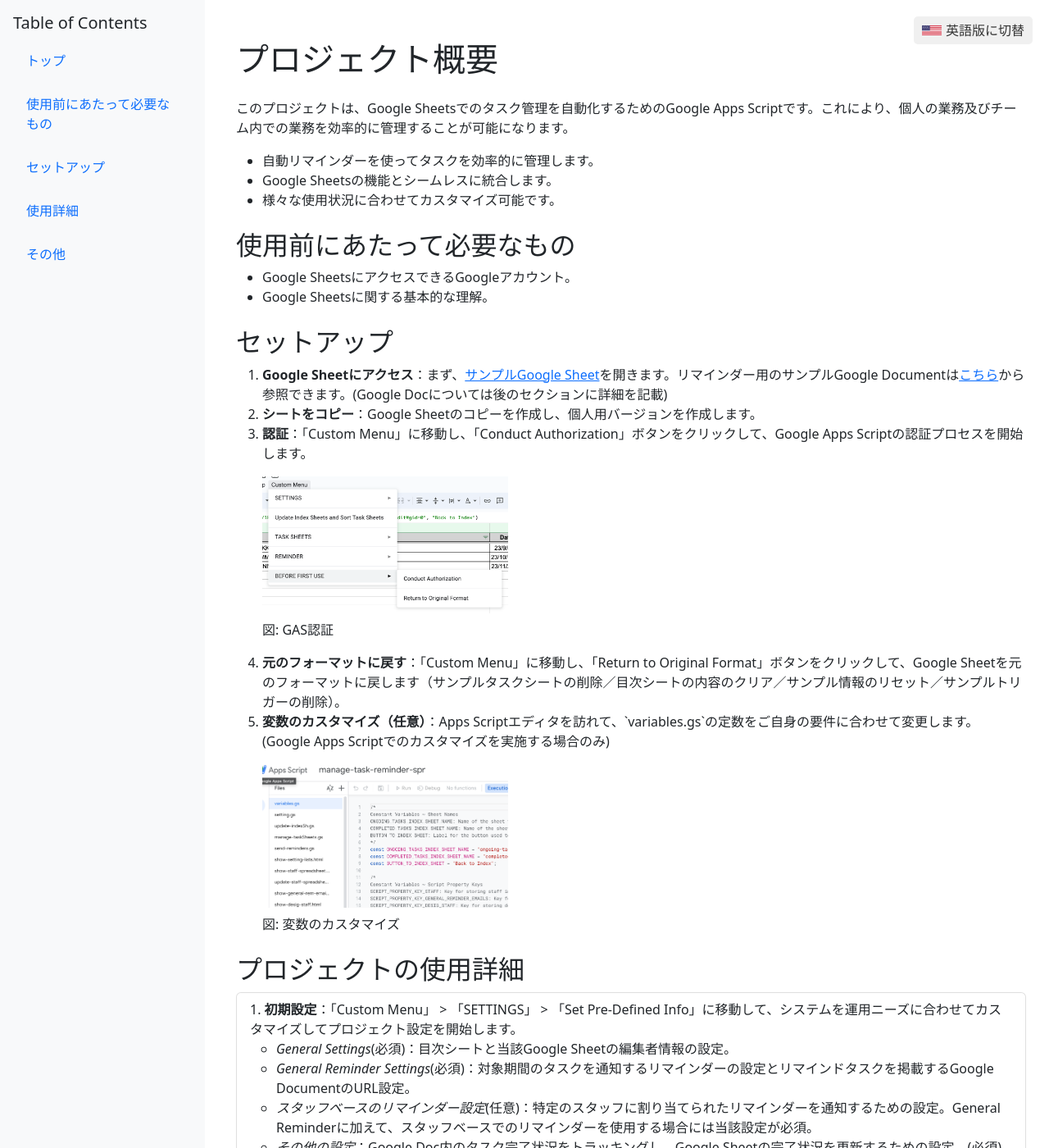
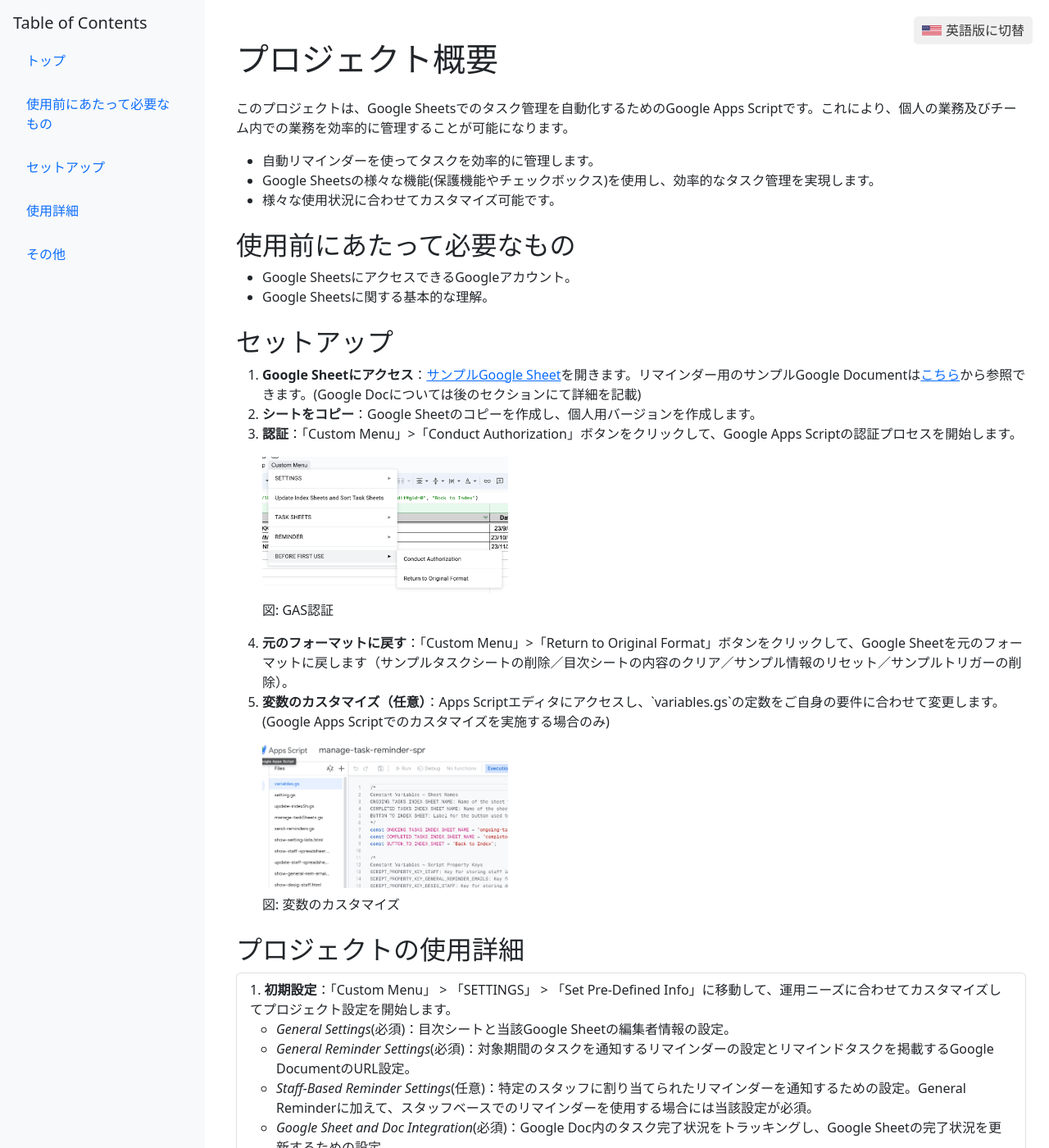
Before and after one commit to tsato21/sheet-tasker, a Jekyll site: the page built from docs/index_jpn.html, in a window 1280 px wide and 1400 px high. Shown: the whole window at 82% size. Built offline with Jekyll 4.4.1, drawn with Linux system fonts in a browser that asks for light colours; some of the changed text lies outside the part shown.

Commit message:
Update index_jpn.html

```diff
--- a/docs/index_jpn.html
+++ b/docs/index_jpn.html
@@ -13,7 +13,7 @@
         <p>このプロジェクトは、Google Sheetsでのタスク管理を自動化するためのGoogle Apps Scriptです。これにより、個人の業務及びチーム内での業務を効率的に管理することが可能になります。</p>
         <ul>
             <li>自動リマインダーを使ってタスクを効率的に管理します。</li>
-            <li>Google Sheetsの機能とシームレスに統合します。</li>
+            <li>Google Sheetsの様々な機能(保護機能やチェックボックス)を使用し、効率的なタスク管理を実現します。</li>
             <li>様々な使用状況に合わせてカスタマイズ可能です。</li>
         </ul>
 
@@ -26,23 +26,23 @@
         <h2 id="setup" class="mt-4">セットアップ</h2>
         <ol>
             <li>
-                <strong>Google Sheetにアクセス</strong>：まず、<a href="https://docs.google.com/spreadsheets/d/1POCm-y8m7gonF4plOzVxxAk_1y8vjSP1xLR-4-mcMTU/edit#gid=0" target="_blank" rel="noopener noreferrer">サンプルGoogle Sheet</a>を開きます。リマインダー用のサンプルGoogle Documentは<a href="https://drive.google.com/drive/folders/1lAcVzQ62BFrIlk0XRJJugsWFGrQZj_xb" target="_blank" rel="noopener noreferrer">こちら</a>から参照できます。(Google Docについては後のセクションに詳細を記載)
+                <strong>Google Sheetにアクセス</strong>：<a href="https://docs.google.com/spreadsheets/d/1POCm-y8m7gonF4plOzVxxAk_1y8vjSP1xLR-4-mcMTU/edit#gid=0" target="_blank" rel="noopener noreferrer">サンプルGoogle Sheet</a>を開きます。リマインダー用のサンプルGoogle Documentは<a href="https://drive.google.com/drive/folders/1lAcVzQ62BFrIlk0XRJJugsWFGrQZj_xb" target="_blank" rel="noopener noreferrer">こちら</a>から参照できます。(Google Docについては後のセクションにて詳細を記載)
             </li>
             <li>
                 <strong>シートをコピー</strong>：Google Sheetのコピーを作成し、個人用バージョンを作成します。
             </li>
             <li>
-                <strong>認証</strong>：「Custom Menu」に移動し、「Conduct Authorization」ボタンをクリックして、Google Apps Scriptの認証プロセスを開始します。
+                <strong>認証</strong>：「Custom Menu」>「Conduct Authorization」ボタンをクリックして、Google Apps Scriptの認証プロセスを開始します。
                 <div class="resize-image my-3 container-img">
                     <img src="assets/images/gas-authorization.png" alt="Google Apps Script 認証" width="300" height="200">
                     <div class="image-caption">図: GAS認証</div>
                 </div>
             </li>
             <li>
-                <strong>元のフォーマットに戻す</strong>：「Custom Menu」に移動し、「Return to Original Format」ボタンをクリックして、Google Sheetを元のフォーマットに戻します（サンプルタスクシートの削除／目次シートの内容のクリア／サンプル情報のリセット／サンプルトリガーの削除）。
+                <strong>元のフォーマットに戻す</strong>：「Custom Menu」>「Return to Original Format」ボタンをクリックして、Google Sheetを元のフォーマットに戻します（サンプルタスクシートの削除／目次シートの内容のクリア／サンプル情報のリセット／サンプルトリガーの削除）。
             </li>
             <li>
-                <strong>変数のカスタマイズ（任意）</strong>：Apps Scriptエディタを訪れて、`variables.gs`の定数をご自身の要件に合わせて変更します。(Google Apps Scriptでのカスタマイズを実施する場合のみ)
+                <strong>変数のカスタマイズ（任意）</strong>：Apps Scriptエディタにアクセスし、`variables.gs`の定数をご自身の要件に合わせて変更します。(Google Apps Scriptでのカスタマイズを実施する場合のみ)
                 <div class="resize-image my-3 container-img">
                     <img src="assets/images/customize-constants.png" alt="定数のカスタマイズ" width="300" height="200">
                     <div class="image-caption">図: 変数のカスタマイズ</div>
@@ -54,12 +54,12 @@
           <h2>プロジェクトの使用詳細</h2>
           <ol class="list-group list-group-numbered">
             <li class="list-group-item">
-              <strong>初期設定</strong>：「Custom Menu」 > 「SETTINGS」 > 「Set Pre-Defined Info」に移動して、システムを運用ニーズに合わせてカスタマイズしてプロジェクト設定を開始します。
+              <strong>初期設定</strong>：「Custom Menu」 > 「SETTINGS」 > 「Set Pre-Defined Info」に移動して、運用ニーズに合わせてカスタマイズしてプロジェクト設定を開始します。
               <ul>
                 <li><em>General Settings</em>(必須)：目次シートと当該Google Sheetの編集者情報の設定。</li>
                 <li><em>General Reminder Settings</em>(必須)：対象期間のタスクを通知するリマインダーの設定とリマインドタスクを掲載するGoogle DocumentのURL設定。</li>
-                <li><em>スタッフベースのリマインダー設定</em>(任意)：特定のスタッフに割り当てられたリマインダーを通知するための設定。General Reminderに加えて、スタッフベースでのリマインダーを使用する場合には当該設定が必須。</li>
-                <li><em>その他の設定</em>：Google Doc内のタスク完了状況をトラッキングし、Google Sheetの完了状況を更新するための設定。(必須)</li>
+                <li><em>Staff-Based Reminder Settings</em>(任意)：特定のスタッフに割り当てられたリマインダーを通知するための設定。General Reminderに加えて、スタッフベースでのリマインダーを使用する場合には当該設定が必須。</li>
+                <li><em>Google Sheet and Doc Integration</em>(必須)：Google Doc内のタスク完了状況をトラッキングし、Google Sheetの完了状況を更新するための設定。</li>
               </ul>
               <div class="row">
                 <div class="col-md-3">
@@ -71,7 +71,7 @@
                 <div class="col-md-9">
                   <figure>
                     <img src="assets/images/setup-image-2.png" alt="設定の機能" class="img-fluid image-caption" width="500" height="300">
-                    <figcaption>図: 設定の機能</figcaption>
+                    <figcaption>図: 設定画面</figcaption>
                   </figure>
                 </div>
               </div>
@@ -80,17 +80,17 @@
             <li class="list-group-item">
               <strong>タスクシートの作成</strong>：「Custom Menu」 > 「TASK SHEETS」 > 「Create a New Task Sheet」を選択し、タスクシートを新規作成。(所定のフォーマットで自動作成される)
               <ul>
-                  <li>タスクシート内に記載する各タスクについて、「Staff」欄のプルダウンから特定のスタッフを割り当てることも可能。(スタッフベースのリマインダーを設定した場合、当該スタッフにリマインダー通知される。)</li>
+                  <li>タスクシート内に記載する各タスクについて、「Staff」欄のプルダウンから特定のスタッフを割り当てが可能。(スタッフベースのリマインダーを設定した場合、当該スタッフにリマインダー通知される。)</li>
+                  <li>タスクシートの編集権限はシート作成時に指定したスタッフのみに付与される。編集権限を変更するには、「Custom Menu」 > 「TASK SHEETS」 > 「Modify Editors of the Current Sheet」を実行。</li>
               </ul>
-              <p>タスクシートの編集権限はシート作成時に指定したスタッフのみに付与される。編集権限を変更するには、「Custom Menu」 > 「TASK SHEETS」 > 「Modify Editors of the Current Sheet」を実行。</p>
               <figure class="resize-image my-3">
                   <img src="assets/images/task-sheet-creation.png" alt="タスクシートインターフェース" class="img-fluid image-caption" width="300" height="200">
-                  <figcaption>図: タスクシートインターフェース</figcaption>
+                  <figcaption>図: タスクシート新規作成画面</figcaption>
               </figure>
           </li>
 
           <li class="list-group-item">
-              <strong>リマインダーのテスト</strong>：「Custom Menu」 > 「TEST」を通じて、リマインダーシステムをテストします。利用前に各リマインダーごとのGoogle Documentが作成され、URLが設定されていることを確認してください。システムが問題なく稼働した場合、リマインダータスクが記載されたGoogle Documentリンクを含んだメールが送信されます。
+              <strong>リマインダーのテスト</strong>：「Custom Menu」 > 「TEST」を通じて、リマインダーシステムをテストします。利用前に各リマインダーごとのGoogle Documentが作成され、「Settings」で各DocのURLが設定されていることを確認してください。システムが問題なく稼働した場合、リマインダーメール(リマインダータスクが記載されたDocのリンク付き)が送信されます。
               <!-- 最初の画像は自分の行に -->
               <div class="row">
                   <div class="col-12">
@@ -127,7 +127,7 @@
           <li class="list-group-item">
               <strong>タスク完了状況の同期</strong>：Google Document内の「Complete」欄に「C」と入力すると、Google Sheetと同期し、Google SheetのCompleteが完了(チェック)に変わります。
               <p>*この同期をテストするには、「Custom Menu」 > 「TEST」 >「Update Completion Status」を実行してください。</p>
-              <p>*「SETTING」でトリガー設定が必要です。</p>
+              <p>*毎日指定の時間に同期を実行するためには「SETTING」でトリガー設定が必要です。</p>
               <div class="row">
                   <div class="col-md-5">
                       <figure class="resize-image my-3">
@@ -145,8 +145,7 @@
           </li>
 
           <li class="list-group-item">
-              <strong>シート情報の整理ツール</strong>：「Custom Menu」 > 「Update Index Sheets and Sort Task Sheets」を使用して、各シートの整理をします。これにより、各タスクシートを日付順に並べ替え、目次シートを更新します。
-              <p>完了済みのタスクシートについては、シート名に完了フラグを付けると、「completed-task-index」に自動的に表示されます。(*完了フラグは「Setting」で事前設定する必要あり)</p>
+              <strong>シート情報の整理ツール</strong>：「Custom Menu」 > 「Update Index Sheets and Sort Task Sheets」を使用して、各シートの整理をします。これにより、各タスクシートを日付順に並べ替え、目次シートを更新します。完了済みのタスクシートについては、シート名に完了フラグを付けると、「completed-task-index」に自動的に表示されます。(*完了フラグは「Setting」で事前設定する必要あり)
               <figure class="resize-image my-3">
                   <img src="assets/images/update-index-sort-taskSh.png" alt="シート管理ツール" class="img-fluid image-caption" width="300" height="200">
                   <figcaption>図: シート整理ツール</figcaption>
@@ -155,10 +154,9 @@
           </ol>
           </section>
 
-          <h2 id="others" class="mt-4">その他</h2>
-          <ul>
-              <li>コードを追加することで、レポート生成やデータ分析など、追加機能を探索することができます。</li>
-              <li>特定のワークフローや要件に合わせてスクリプトをカスタマイズすることも可能です。</li>
-          </ul>
+        <h2 id="others" class="mt-4">その他</h2>
+        <ul>
+            <li>コードを追加することで、レポート生成やデータ分析などの機能を追加したり、特定のワークフローや要件に合わせてスクリプトをカスタマイズすることも可能です。</li>
+        </ul>
     </div>
 </div>
```
